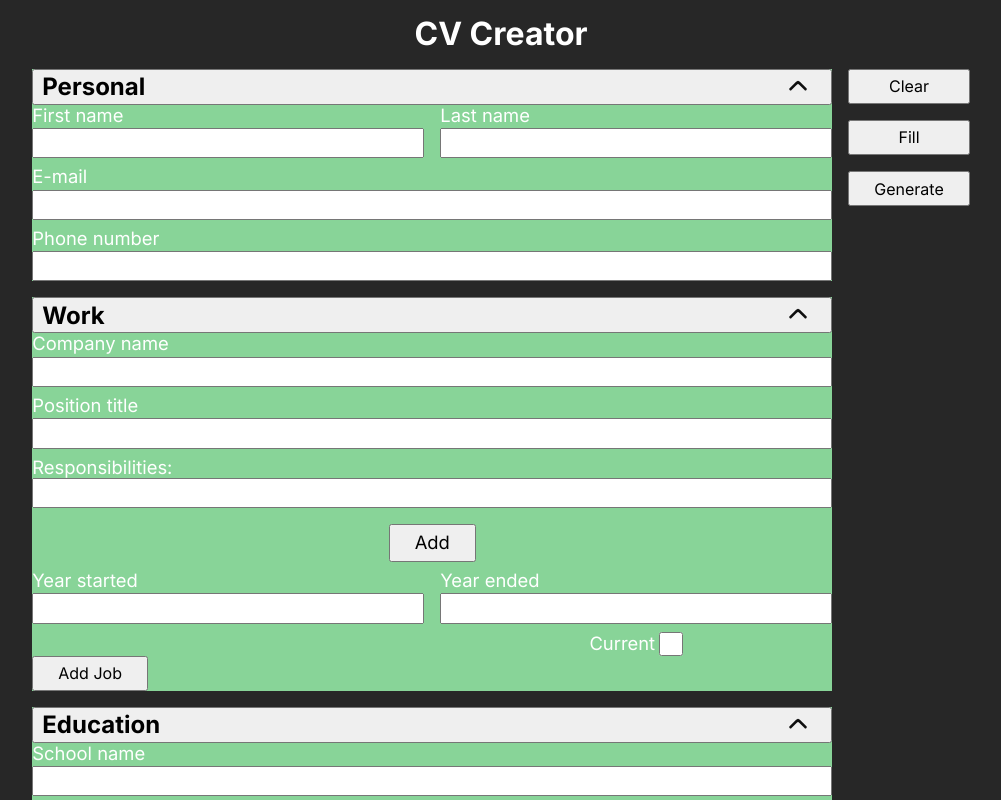
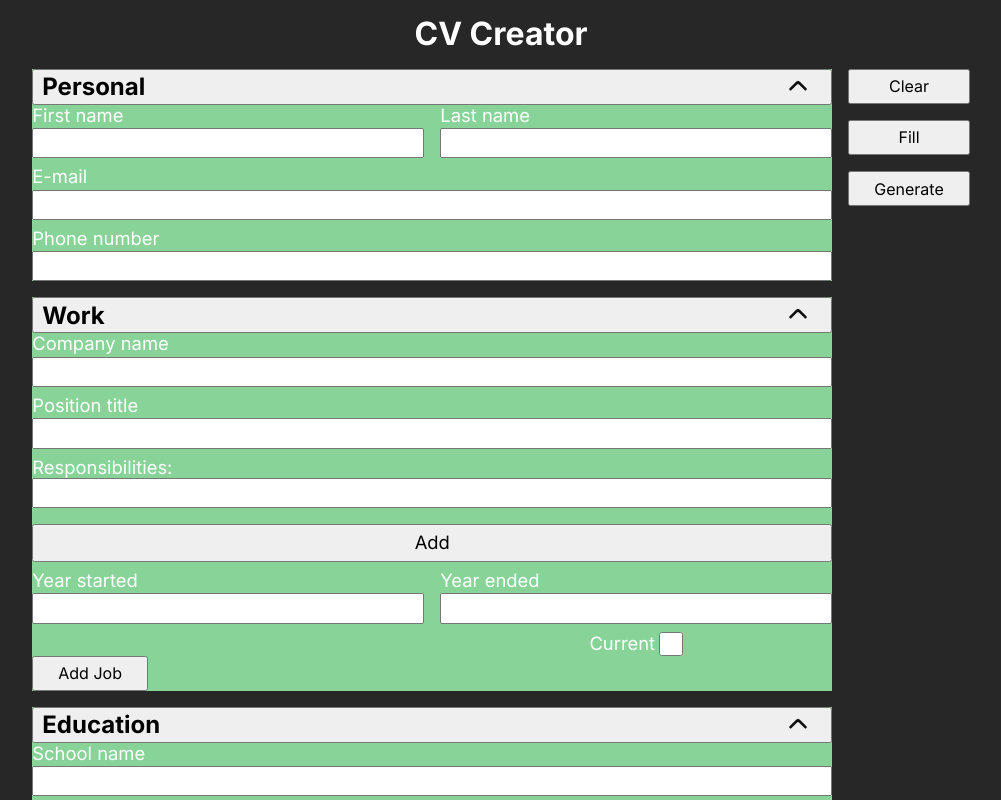
Before and after one commit to bigacz/cv-creator, a React (Vite) app: page / in a window 1280 px wide. Shown: the top 800 px of the page, without its empty margins (139-1140 px from the left). Built offline with nearby package versions, Linux system fonts and the light colour scheme.

Commit message:
refactor FlexInputList to use Button

```diff
--- a/src/components/editor/FlexInputList.jsx
+++ b/src/components/editor/FlexInputList.jsx
@@ -1,4 +1,6 @@
 import 'styles/components/editor/FlexInputList.css';
+
+import Button from 'components/shared/Button';
 
 function FlexInputList({
   entries,
@@ -40,13 +42,7 @@ function FlexInputList({
   return (
     <div className="flex-input-list">
       <ul className="flex-input-list__list">{listItems}</ul>
-      <button
-        className="flex-input-list__add button"
-        type="button"
-        onClick={handleAdd}
-      >
-        Add
-      </button>
+      <Button handleClick={handleAdd} type="add" />
     </div>
   );
 }
```
